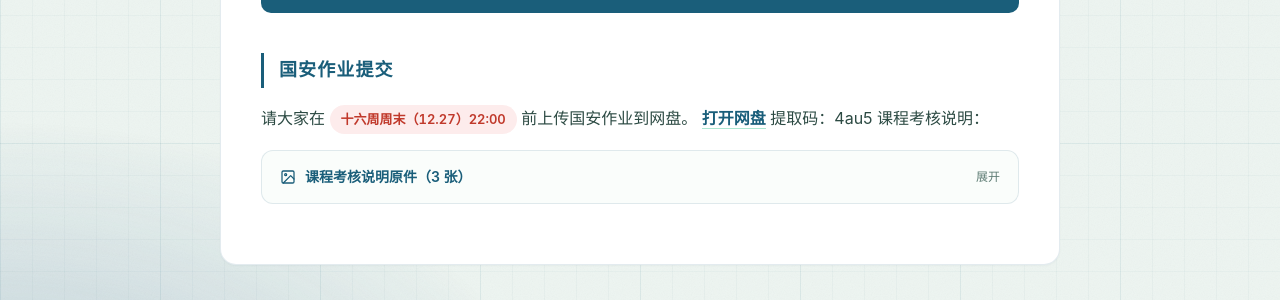
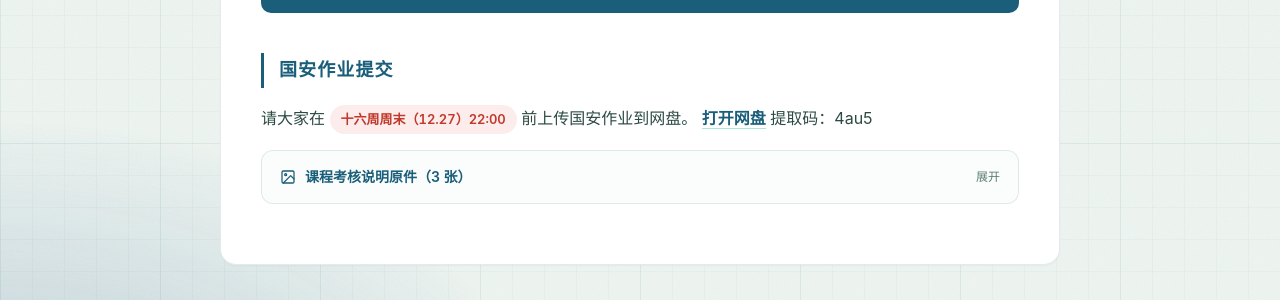
Before and after one commit to BertAGT/254511-Notifications, a Jekyll site: the page built from homework.md, in a window 1280 px wide and 1115 px high. Shown: the part 657-957 px from the top of the window. Built offline with Jekyll 4.4.1, drawn with Linux system fonts in a browser that asks for light colours.

Commit message:
Update homework.md

```diff
--- a/homework.md
+++ b/homework.md
@@ -27,7 +27,6 @@ nav: homework
 请大家在 <span class="deadline">十六周周末（12.27）22:00</span> 前上传国安作业到网盘。
 https://bhpan-443.e1.buaa.edu.cn/link/AAB21AC286D37F4241B31F7058CE9AE2F3
 提取码：4au5
-课程考核说明：
 
 <img width="1176" height="658" alt="0" src="https://github.com/user-attachments/assets/9ca4044c-abd1-4d2d-8a38-9a9a153d6f1d" />
 <img width="1171" height="657" alt="1" src="https://github.com/user-attachments/assets/ba084412-2a86-4935-986d-adcaea0152e1" />
```
